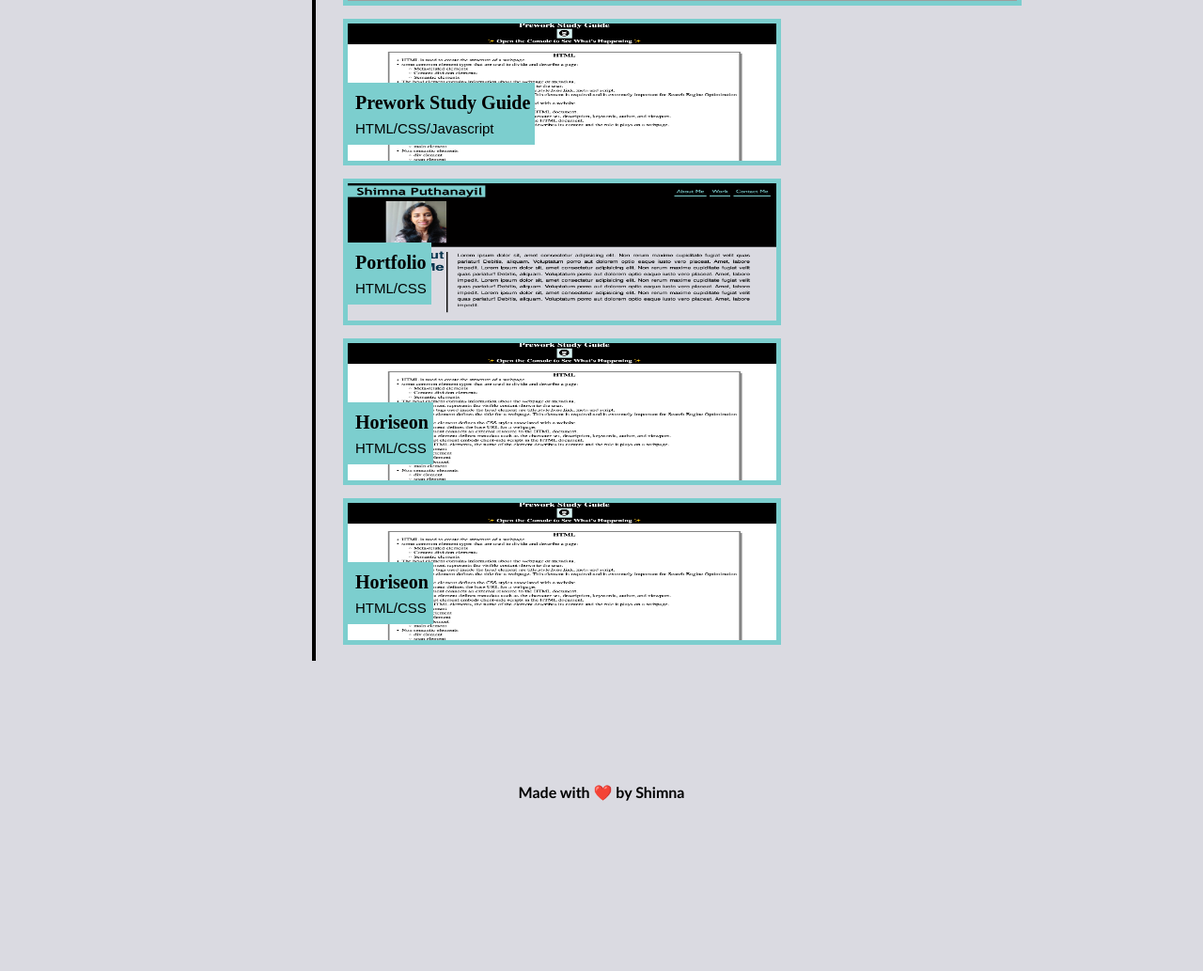
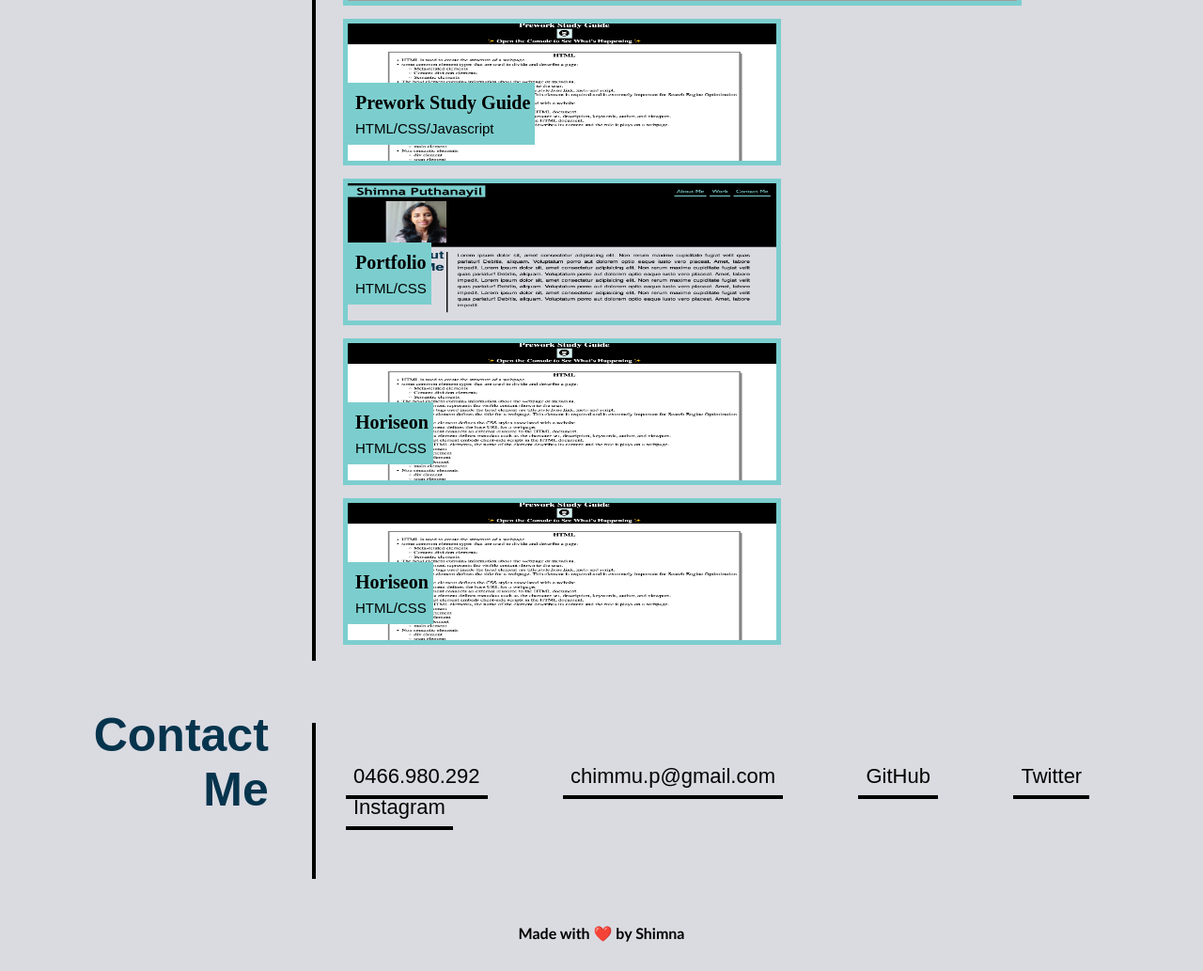
Before and after one commit to shimna-puthanayil/first-portfolio, a plain HTML site: page index.html in a window 1280 px wide. Shown: the part 1093-2126 px from the top of the page at 94% size. Before the commit the page ends 1976 px from the top, so only its background shows below. Drawn offline with Linux system fonts and the light colour scheme; grey boxes are pictures that could not be loaded.

Commit message:
added contact details

```diff
--- a/assets/css/style.css
+++ b/assets/css/style.css
@@ -270,3 +270,29 @@ header  a {
 {
   opacity: 1;
 }
+.sec-contact
+  {
+    position: relative;
+    width: 2000px;
+    top: -50px;
+    height: 150px;
+  }
+.contact-details {
+
+    justify-content: space-between;
+    padding: 40px 0 40px 0 ;
+
+  }
+  .contact-details  a{
+
+      color:var(--color_dark);
+      padding: 8px;
+      text-decoration:none;
+      border-bottom-style: solid;
+      border-color:var(--color_dark);
+      border-bottom-width: 4px;
+      font-size: 22px;
+      font-family: var(--font_family);
+      font-weight: 100px;
+      margin:0 50px  5px 0;
+  }
--- a/index.html
+++ b/index.html
@@ -140,10 +140,19 @@
         </section>
 
 
-        <section>
-
-            <div id="contact-me">
-
+        <section class="portfolio-sections sec-contact">
+            <div class="title-section">
+                <h2 class="portfolio-sec-title">Contact</h2>
+                <h2 class="portfolio-sec-title">Me</h2>
+            </div>
+            <div id="contact-me" class="content-section">
+                <p class="contact-details">
+                    <a>0466.980.292</a>
+                    <a href="mailto:chimmu.p@gmail.com">chimmu.p@gmail.com</a>
+                    <a href="https://github.com/shimna-puthanayil">GitHub</a>
+                    <a href="https://twitter.com/Shimna_Anoop">Twitter</a>
+                    <a href=https://www.instagram.com/quirky.shots/>Instagram</a>
+                </p>
             </div>
         </section>
 
```
